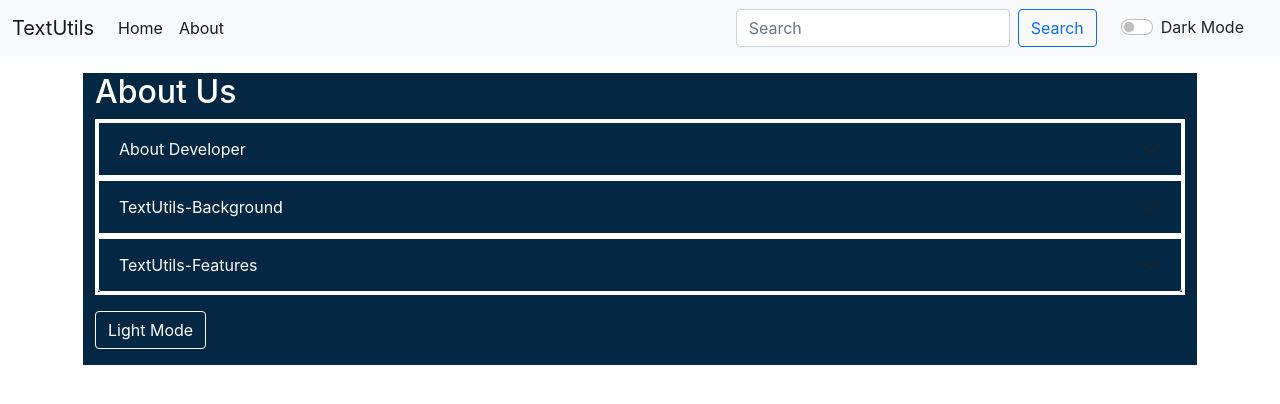
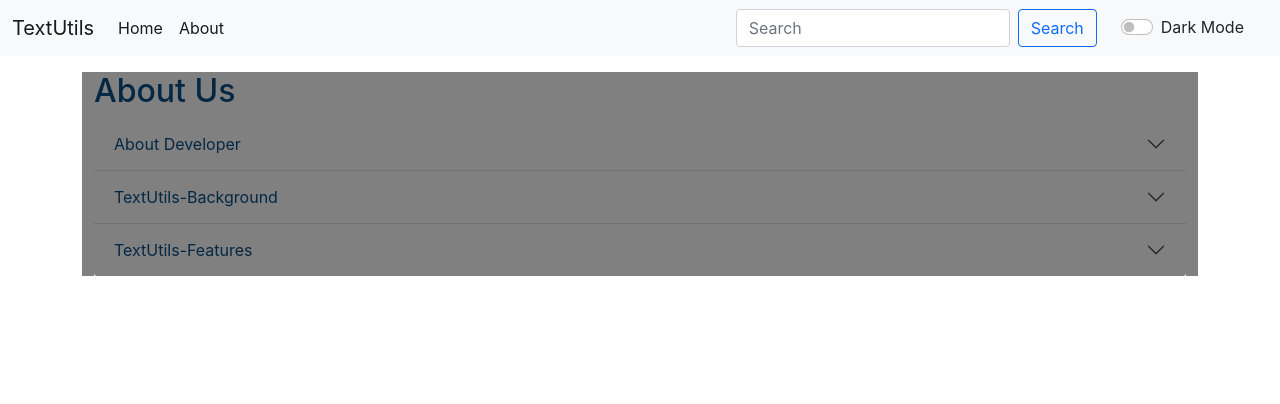
Before and after one commit to anoushka-61/TextUtils, a React (Create React App) app: page /#/About in a window 1280 px wide. Shown: the top 404 px of the page. Built offline with nearby package versions, Linux system fonts and the light colour scheme.

Commit message:
fourth commit

```diff
--- a/src/components/About.js
+++ b/src/components/About.js
@@ -1,70 +1,45 @@
 import React,{useState} from 'react'
 
-export default function About() {
-    const[mystyle,setstyle]=useState({
-        color:'white',
-        backgroundColor:'#042743',
-        border: '1px solid white'
+export default function About(props) {
 
-    })
-    const [btntext, setbtntext] = useState("Light Mode")
-    const togglestyle = () => {
-        if(mystyle.color == 'white'){
-            setstyle({
-                color:'#042743',
-                backgroundColor:'white',
-                body:'#042743'
-
-            })
-            setbtntext("Dark Mode")
-        }
-        else{
-            setstyle({
-                color:'white',
-                backgroundColor:'#042743',
-                border: '1px solid white'
-        })
-        setbtntext("Light Mode")
-    }
-}
 
     return (
-            <div className='container ' style={mystyle}>
+            <div className='container ' style={props.mode==='light'?{backgroundColor:'white',color: '#042743'}:{backgroundColor:'grey',color:'#042743'}} >
             <h2>About Us</h2>
-            <div className="accordion accordion-flush" id="accordionFlushExample"style={mystyle}>
-    <div className="accordion-item"style={mystyle}>
-        <h2 className="accordion-header" id="flush-headingOne"style={mystyle}>
-        <button className="accordion-button collapsed" type="button" data-bs-toggle="collapse" data-bs-target="#flush-collapseOne" aria-expanded="false" aria-controls="flush-collapseOne"style={mystyle}>
+            <div className="accordion accordion-flush" id="accordionFlushExample" style={props.mode==='light'?{backgroundColor:'white',color: '#042743'}:{backgroundColor:'grey',color:'#042743'}}>
+    <div className="accordion-item" style={props.mode==='light'?{backgroundColor:'white',color: '#042743'}:{backgroundColor:'grey',color:'#042743'}}>
+        <h2 className="accordion-header" id="flush-headingOne">
+        <button className="accordion-button collapsed" type="button" data-bs-toggle="collapse" data-bs-target="#flush-collapseOne" aria-expanded="false" aria-controls="flush-collapseOne" style={props.mode==='light'?{backgroundColor:'white',color: '#042743'}:{backgroundColor:'grey',color:'#042743'}}>
             About Developer
         </button>
         </h2>
-        <div id="flush-collapseOne" className="accordion-collapse collapse" aria-labelledby="flush-headingOne" data-bs-parent="#accordionFlushExample"style={mystyle}>
-        <div className="accordion-body"style={mystyle}>TextUtils is created by Anoushka Srivastava , B-Tech CSE,3rd Year student.</div>
+        <div id="flush-collapseOne" className="accordion-collapse collapse" aria-labelledby="flush-headingOne" data-bs-parent="#accordionFlushExample" style={props.mode==='light'?{backgroundColor:'white',color: '#042743'}:{backgroundColor:'grey',color:'#042743'}}>
+        <div className="accordion-body" style={props.mode==='light'?{backgroundColor:'white',color: '#042743'}:{backgroundColor:'grey',color:'#042743'}}>TextUtils is created by Anoushka Srivastava , B-Tech CSE,3rd Year student.</div>
         </div>
     </div>
-    <div className="accordion-item"style={mystyle}>
-        <h2 className="accordion-header" id="flush-headingTwo"style={mystyle}>
-        <button className="accordion-button collapsed" type="button" data-bs-toggle="collapse" data-bs-target="#flush-collapseTwo" aria-expanded="false" aria-controls="flush-collapseTwo"style={mystyle}>
+    <div className="accordion-item" style={props.mode==='light'?{backgroundColor:'white',color: '#042743'}:{backgroundColor:'grey',color:'#042743'}}>
+        <h2 className="accordion-header" id="flush-headingTwo">
+        <button  style={props.mode==='light'?{backgroundColor:'white',color: '#042743'}:{backgroundColor:'grey',color:'#042743'}} className="accordion-button collapsed" type="button" data-bs-toggle="collapse" data-bs-target="#flush-collapseTwo" aria-expanded="false" aria-controls="flush-collapseTwo">
          TextUtils-Background
         </button>
         </h2>
-        <div style={mystyle} id="flush-collapseTwo" className="accordion-collapse collapse" aria-labelledby="flush-headingTwo" data-bs-parent="#accordionFlushExample">
-        <div style={mystyle} className="accordion-body">TextUtils is a react app </div>
+        <div  style={props.mode==='light'?{backgroundColor:'white',color: '#042743'}:{backgroundColor:'grey',color:'#042743'}} id="flush-collapseTwo" className="accordion-collapse collapse" aria-labelledby="flush-headingTwo" data-bs-parent="#accordionFlushExample">
+        <div  className="accordion-body">TextUtils is a react app </div>
         </div>
     </div>
-    <div style={mystyle} className="accordion-item">
-        <h2  style={mystyle} className="accordion-header" id="flush-headingThree">
-        <button style={mystyle} className="accordion-button collapsed" type="button" data-bs-toggle="collapse" data-bs-target="#flush-collapseThree" aria-expanded="false" aria-controls="flush-collapseThree">
+    <div  className="accordion-item">
+        <h2   className="accordion-header" id="flush-headingThree">
+        <button style={props.mode==='light'?{backgroundColor:'white',color: '#042743'}:{backgroundColor:'grey',color:'#042743'}} className="accordion-button collapsed" type="button" data-bs-toggle="collapse" data-bs-target="#flush-collapseThree" aria-expanded="false" aria-controls="flush-collapseThree">
            TextUtils-Features
         </button>
         </h2>
-        <div style={mystyle} id="flush-collapseThree" className="accordion-collapse collapse" aria-labelledby="flush-headingThree" data-bs-parent="#accordionFlushExample">
-        <div style={mystyle} className="accordion-body">TextUtils is a web app which can be used for manipulating your texts. This can change text's cases & copy and paste  the text. You can count the number of words and characters with the preview shown below.</div>
+        <div style={props.mode==='light'?{backgroundColor:'white',color: '#042743'}:{backgroundColor:'grey',color:'#042743'}} id="flush-collapseThree" className="accordion-collapse collapse" aria-labelledby="flush-headingThree" data-bs-parent="#accordionFlushExample">
+        <div style={props.mode==='light'?{backgroundColor:'white',color: '#042743'}:{backgroundColor:'grey',color:'#042743'}} className="accordion-body">TextUtils is a web app which can be used for manipulating your texts. This can change text's cases & copy and paste  the text. You can count the number of words and characters with the preview shown below.</div>
         </div>
     </div>
     </div>
 
-        <button style={mystyle}  className="btn btn-primary my-3" onClick={togglestyle}>{btntext}</button>
+
             </div>
         )
     }
```
